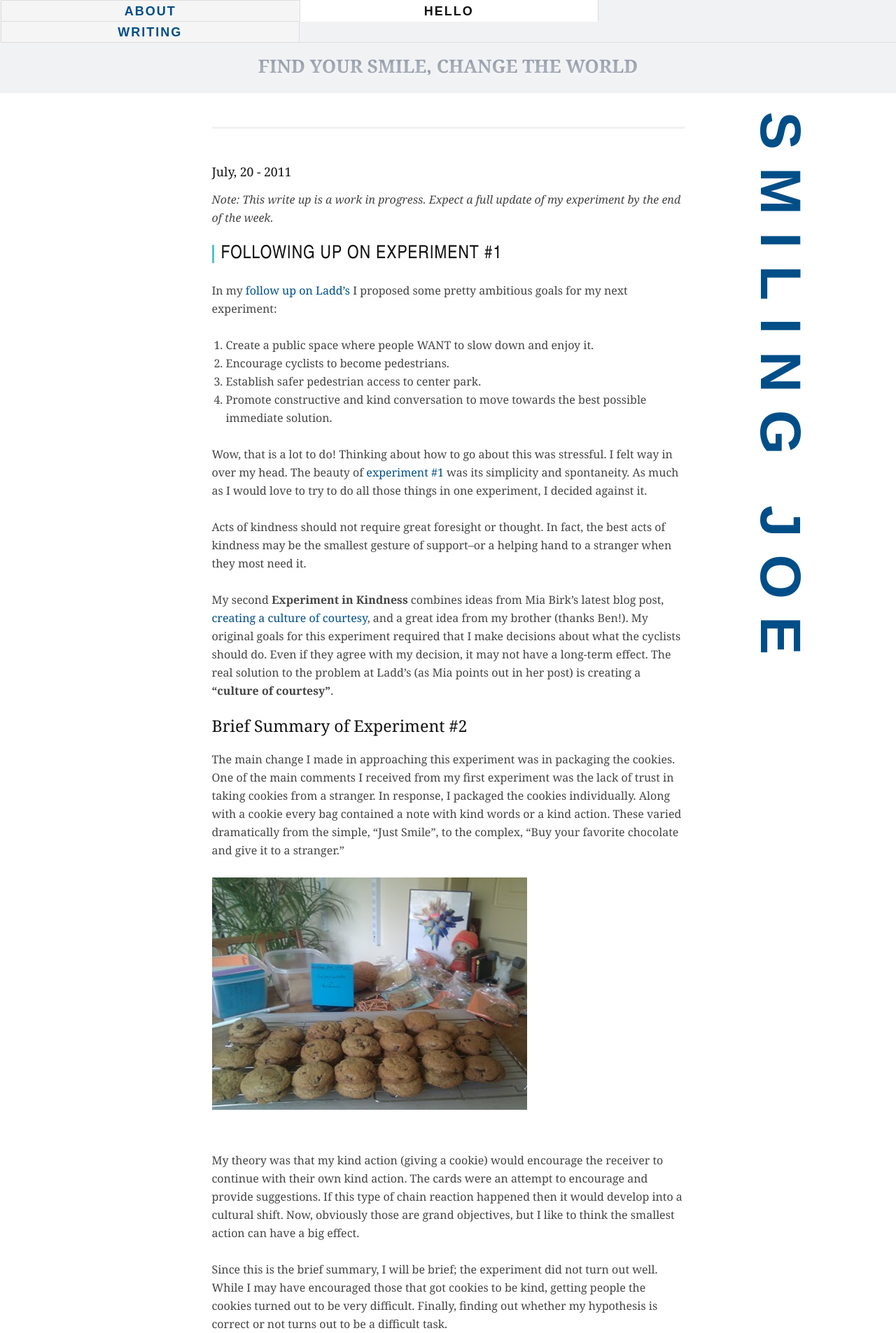
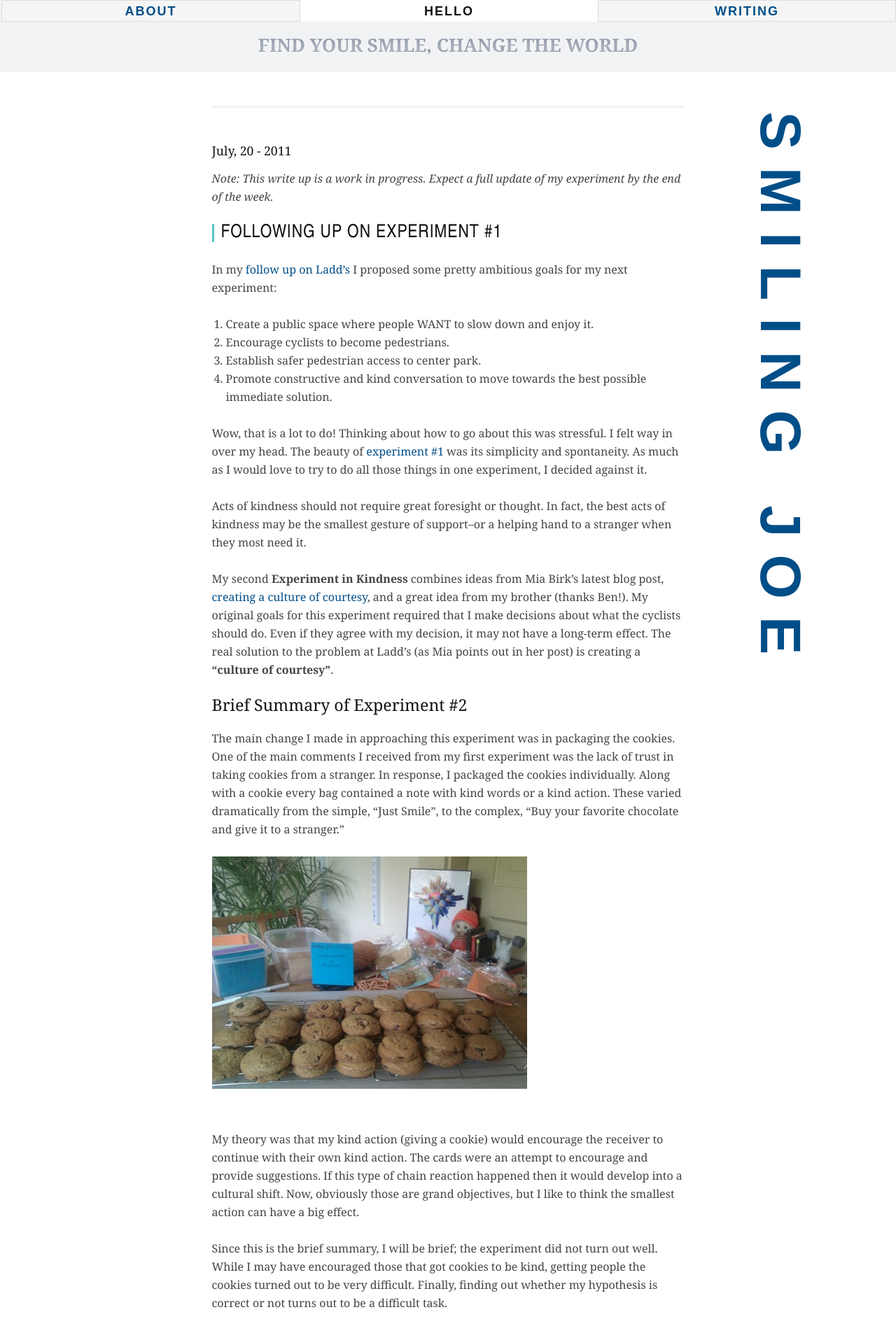
Before and after one commit to joehand/smilingjoe, a Jekyll site: the page built from index.html, in a window 1280 px wide. Shown: the top 1905 px of the page at 70% size. Built offline with Jekyll 4.4.1, drawn with Linux system fonts in a browser that asks for light colours; nearby versions of some CDN libraries; some web fonts are replaced; Markdown is read by kramdown in place of the engine named in the settings.

Commit message:
fixing some easy stuff
adding archive page, some new layout stuff. umm.

```diff
--- a/_includes/post_description.html
+++ b/_includes/post_description.html
@@ -1,6 +1,6 @@
 
 {% for post in site.posts limit:4 offset:1 %}
-  <article>
+  <article class="no-top-border">
 	<header>
     {% if post.categories == experiments %}
 
--- a/_includes/writing.html
+++ b/_includes/writing.html
@@ -1,8 +1,7 @@
 
-<header>
-		<h1>Words from Smiling Joe</h1>
-</header>
+
 
 {% include post_description.html %}
 
-<h4 class="add-bottom"><a href="{{ site.blog_url }}/archives" rel="nofollow">View the Full Archive</a></h4>
+<p>That's all he wrote, so far. If you just want a list check out the archive:</p>
+<h4 class="add-bottom"><a href="{{ site.blog_url }}/archive" rel="nofollow">View the Full Archive</a></h4>
--- a/_layouts/post.html
+++ b/_layouts/post.html
@@ -1,12 +1,14 @@
 ---
 layout: main
 ---
+
+<div class="content post">
+
 <header class="main-head">
 <h3 class="remove-bottom"><a href="{{ site.blog_url }}">{{ site.name }}</a></h3>
 <h3 class="add-top">Find Your Smile, Change The World</h3>
 </header>
 
-<div class="content post">
 	<section>
 
 	<header>
@@ -22,7 +24,7 @@
     {{ content }}
 	</article>
 
-	<footer id="comments">
+	<footer class="comments">
 	{% include disqus.html %}
 	</footer>
 	</section>
--- a/_posts/2011-07-19-happiest-place.markdown
+++ b/_posts/2011-07-19-happiest-place.markdown
@@ -28,7 +28,7 @@
 
 Foolproof right? Year after year Denmark ranks as the "[world's happiest nation](http://news.bbc.co.uk/2/hi/7487143.stm)." So anyone who goes there must be happy. Its the rules.
 
-However, you cannot suddenly become happy by just arriving in Denmark and any fool knows this. __To find true happiness, it must come from inside__. Sure you can enjoy a beautiful place, wonderful food, or a great concert. But unless you have the right attitude, nothing external will make you happy.
+However, you cannot suddenly become happy by just arriving in Denmark and any fool knows this. __To find true happiness, it must come from within__. Sure you can enjoy a beautiful place, wonderful food, or a great concert. But unless you have the right attitude, nothing external will make you happy.
 
 >There is no way to happiness. Happiness is the way.
 >>Thich Nhat Hanh
--- a/assets/css/main.css
+++ b/assets/css/main.css
@@ -526,12 +526,16 @@
 	position:relative;
 }
 
+.post .main-head {
+	padding-top:1em;
+}
+
 ul.tabs {
-	margin-left:1px;
+	margin-left:2px;
 }
 
 ul.tabs li {
-	width:33.35%;
+	width:33.33333%;
 }
 
 .main-head a{
@@ -556,6 +560,10 @@
 	border-top:3px solid #{{ site.background_color }};
 	padding:.5em 0;
 	margin:1em 0;
+}
+
+article.no-top-border {
+	border-top:none;
 }
 
 /* general heading styles, applies for all headers in articles (main posts and homepage descriptions) etc*/
@@ -595,6 +603,10 @@
 		text-transform: uppercase;
 		letter-spacing: 1px;
 		border-left: 3px solid #{{ site.extra_color }};
+}
+
+.comments {
+	padding-bottom:2em;
 }
 
 
```
Also changed, not shown: _includes/post_nav.html (+4 -11 lines), archive/index.html (added, +12 -0 lines).
